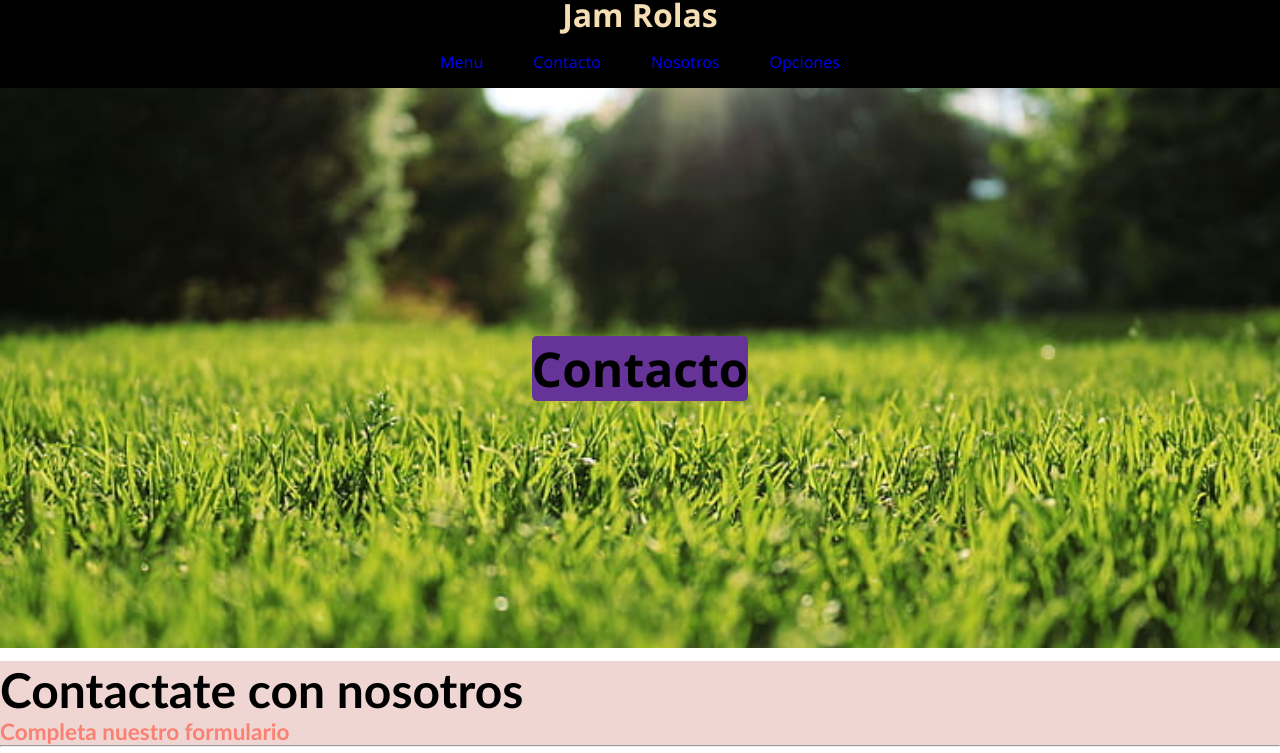
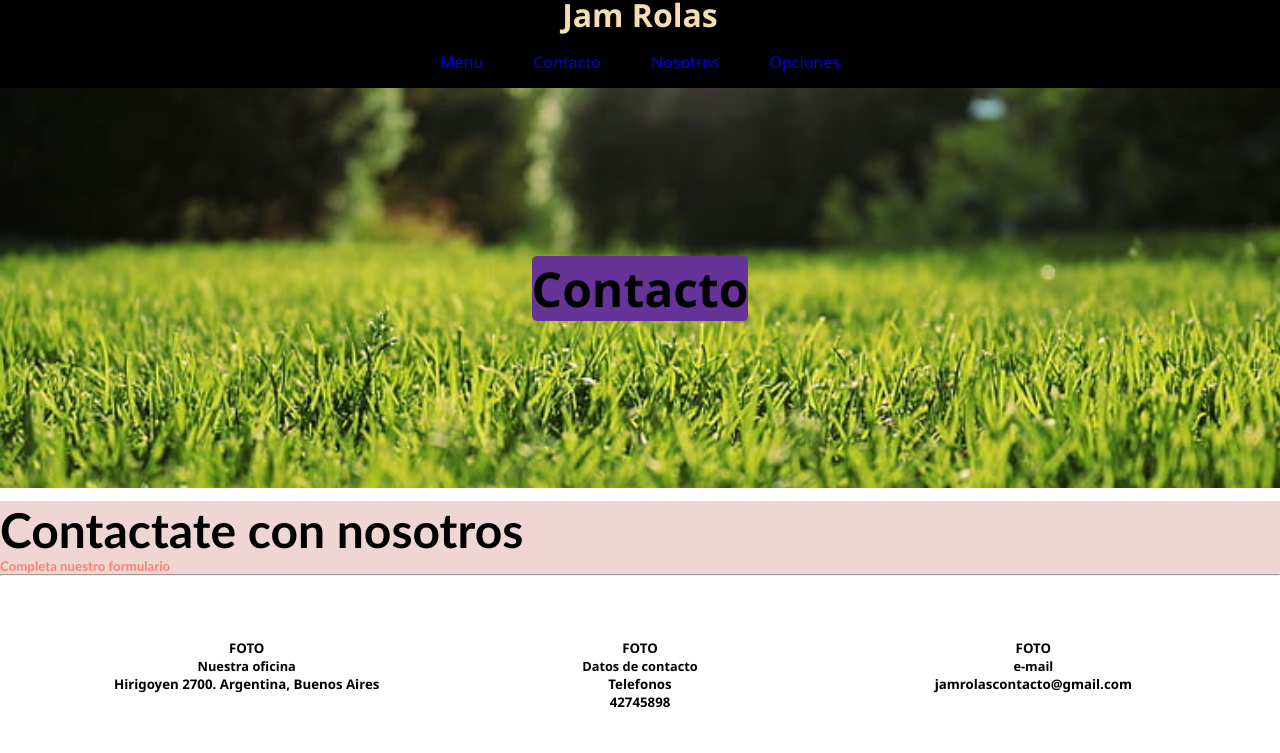
Before and after one commit to facuasta27/protecto-git, a plain HTML site: page contacto.html in a window 1280 px wide. Shown: the part 47-800 px from the top of the page. Drawn offline with Linux system fonts and the light colour scheme.

Commit message:
ultimos agregados de contacto

```diff
--- a/contacto.html
+++ b/contacto.html
@@ -60,20 +60,26 @@
                 <div>
                     <h5>FOTO</h5>
                     <h3>Nuestra oficina</h3>
+                   <div class="div-secundario">
                     <h5> Hirigoyen 2700. Argentina, Buenos Aires</h5>
+                   </div>
                 </div>
 
                 <div>
                     <h5>FOTO</h5>
                     <h3>Datos de contacto</h3>
-                    <h5>Telefonos</h5>
-                    <h5>42745898</h5>
+                    <div class="div-secundario">
+                        <h5>Telefonos</h5>
+                        <h5>42745898</h5>
+                    </div>
                 </div>
 
                 <div>
                     <h5>FOTO</h5>
                     <h3>e-mail</h3>
-                    <h5>jamrolascontacto@gmail.com</h5>
+                    <div class="div-secundario">
+                        <h5>jamrolascontacto@gmail.com</h5>
+                    </div>
                 </div>
 
             </section>
--- a/css/style.css
+++ b/css/style.css
@@ -966,7 +966,7 @@ ol {
     /* ---CONTACTO--- */
 
     .section-portada-contacto {
-        height: 70vh;
+        height: 50vh;
 
         background-image: url(../img/fondo-contacto.jpg);
         background-position: center;
@@ -983,7 +983,7 @@ ol {
 
     .contacto-titulo {
         font-family: 'Gill Sans', 'Gill Sans MT', Calibri, 'Trebuchet MS', sans-serif;
-        font-size: 1.7rem;
+        font-size: 1.rem;
         color: salmon;
         background-color: rgb(240, 214, 211);
         margin-top: 1%;
@@ -997,9 +997,22 @@ ol {
         grid-template-columns: repeat(3, 1fr);
         margin-top: 1%;
         text-align: center;
-        padding: 100px;
+        padding: 50px;
+        width: 100%;
     }
 
+.contacto-item div h3{
+    font-size: 0.8rem;
+}
+
+/* .contacto-item div{
+    display: grid;
+    grid-template-rows: repeat(3,1fr);
+}
+
+.contacto-item div .div-secundario{
+    background-color: rgb(255, 255, 255);
+}
 
     .formulario-contacto {
         margin-top: 1.5%;
@@ -1008,7 +1021,7 @@ ol {
         text-align: center;
         background-color: aliceblue;
         padding: 50px;
-    }
+    } */
 
 
     /* ---NOSOTROS--- */
```
